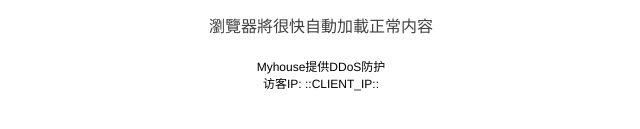
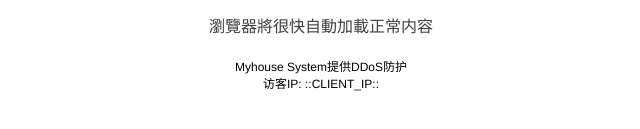
Before and after one commit to jeromy0307/ss.jrmy.tk, a plain HTML site: page checknotrobot.html in a window 1280 px wide. Shown: the part 393-522 px from the top of the page, 319-959 px from the left. Drawn offline with Linux system fonts and the light colour scheme.

Commit message:
Update checknotrobot.html

```diff
--- a/checknotrobot.html
+++ b/checknotrobot.html
@@ -37,7 +37,7 @@
 <p data-translate="process_is_automatic">瀏覽器將很快自動加載正常内容</p>
 </div>
 </div>
-<div class="attribution"><a href="https://myhousesystem.tk" target="_blank">Myhouse</a>提供DDoS防护<br>访客IP: ::CLIENT_IP::</div>
+<div class="attribution"><a href="https://myhousesystem.tk" target="_blank">Myhouse System</a>提供DDoS防护<br>访客IP: ::CLIENT_IP::</div>
 </td>
 </tr>
 </table>
```
